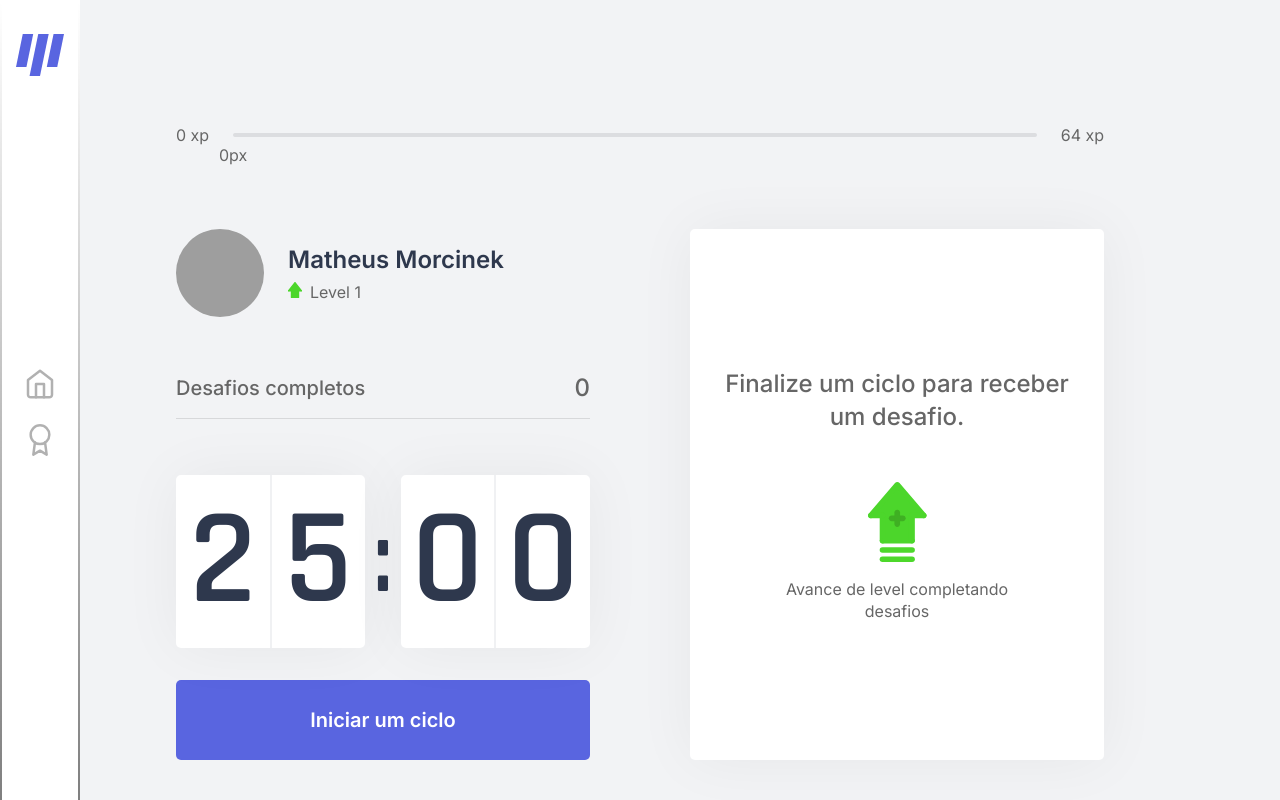
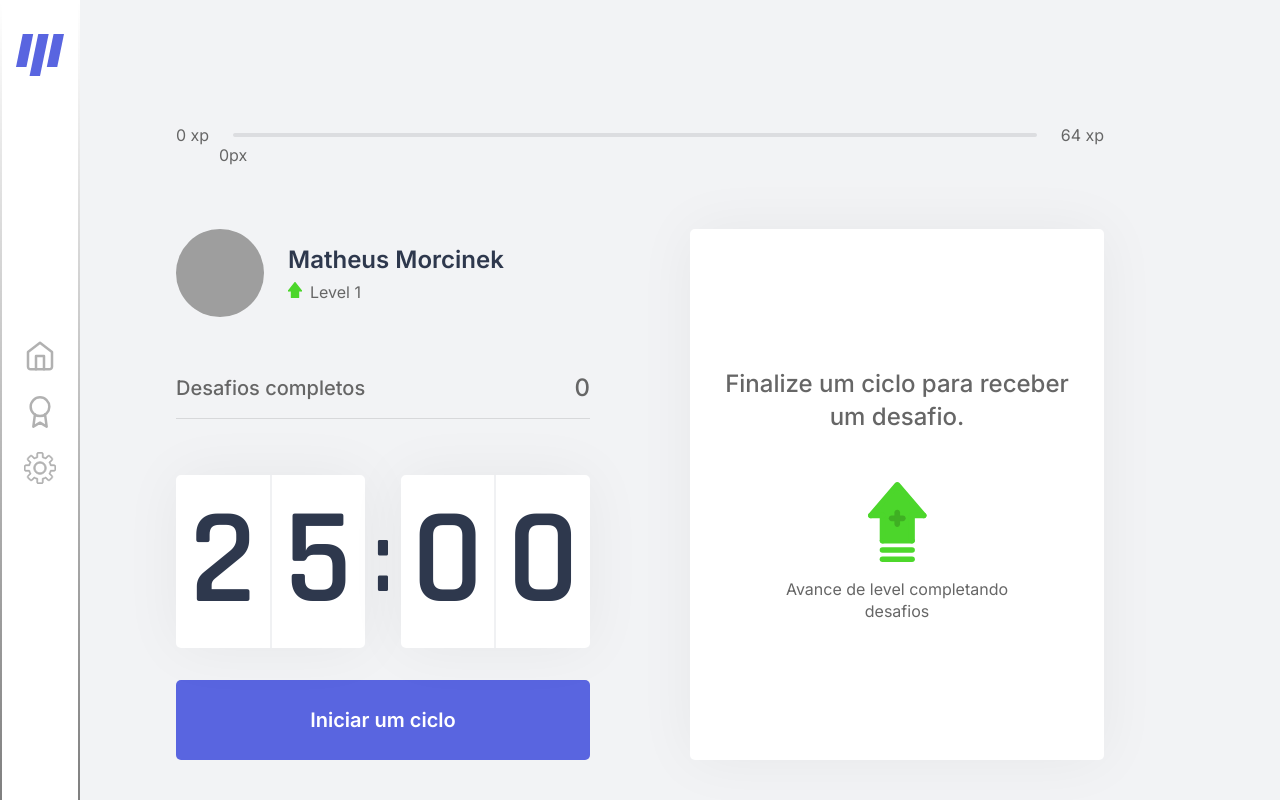
Before and after one commit to matheusmorcinek/moveit-app, a Next.js app: page / in a window 1280 px wide. Built offline with nearby package versions, Linux system fonts and the light colour scheme; grey boxes are pictures that could not be loaded.

Commit message:
added settings button

```diff
--- a/src/components/Sidebar.tsx
+++ b/src/components/Sidebar.tsx
@@ -19,6 +19,10 @@ export function Sidebar() {
                 <div className={styles.selected}></div>
             </button>
 
+            <button type='button' className={styles.settings}>
 
+                <img src='/icons/settings.svg' alt='Settings icon'></img>
+                <div className={styles.selected}></div>
+            </button>
         </div>);
 }
--- a/src/styles/components/Sidebar.module.css
+++ b/src/styles/components/Sidebar.module.css
@@ -33,6 +33,11 @@
     align-items: inherit;
 }
 
+.settings {
+    /* position: absolute;
+    bottom: 1.5rem; */
+}
+
 .container button:nth-child(2):hover {
     background-image: url('/icons/home-hover.svg');
 }
@@ -49,6 +54,14 @@
     display: initial;
 }
 
+.container button:nth-child(4):hover {
+    background-image: url('/icons/settings-hover.svg');
+}
+
+.container button:nth-child(4):hover > div{
+    display: initial;
+}
+
 .container .selected {
     height: 3rem;
     width: 0.15rem;
```
Also changed, not shown: public/icons/settings-hover.svg (added), public/icons/settings.svg (added).
